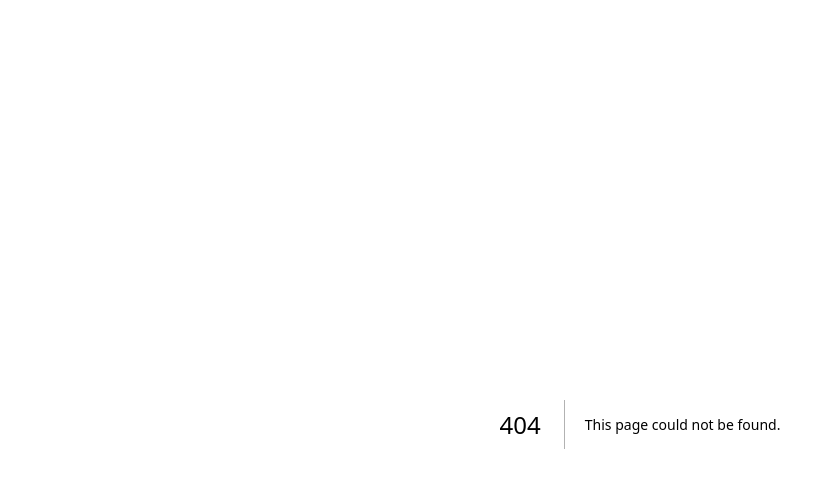
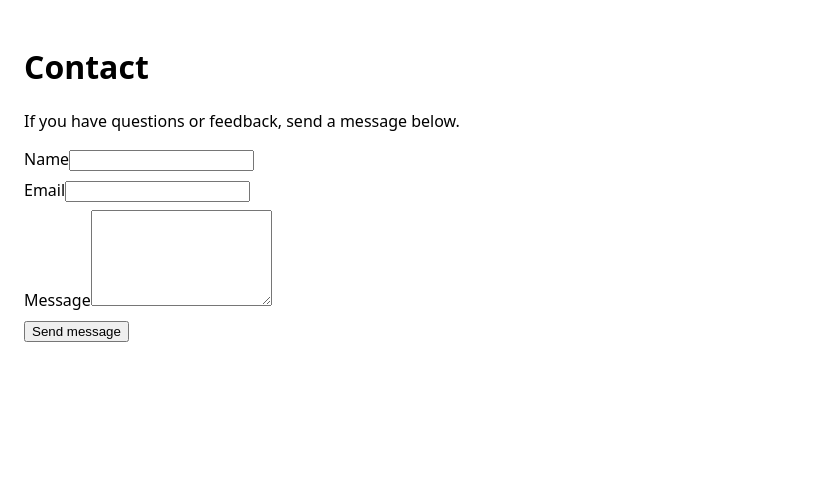
Before and after one commit to JadonChou/rootmap-beta-demo, a Next.js app: page /contact in a window 1280 px wide. Before the commit this address had no page. Shown: the top 488 px of the page, without its empty margins (0-819 px from the left). Built offline with nearby package versions, Linux system fonts and the light colour scheme.

Commit message:
fix(rootmap): Add Contact page and API route

```diff
--- /dev/null
+++ b/app/contact/page.tsx
@@ -0,0 +1,71 @@
+"use client";
+import { useState } from "react";
+
+export default function ContactPage() {
+  const [name, setName] = useState("");
+  const [email, setEmail] = useState("");
+  const [message, setMessage] = useState("");
+  const [loading, setLoading] = useState(false);
+  const [error, setError] = useState("");
+  const [success, setSuccess] = useState("");
+
+  function validateEmail(e: string) {
+    return /\S+@\S+\.\S+/.test(e);
+  }
+
+  async function onSubmit(ev: React.FormEvent) {
+    ev.preventDefault();
+    setError("");
+    setSuccess("");
+    if (!name.trim()) return setError("Please enter your name.");
+    if (!validateEmail(email)) return setError("Please enter a valid email.");
+    if (!message.trim()) return setError("Please enter a message.");
+    setLoading(true);
+    try {
+      const res = await fetch("/api/contact", {
+        method: "POST",
+        headers: { "Content-Type": "application/json" },
+        body: JSON.stringify({ name: name.trim(), email: email.trim(), message: message.trim() }),
+      });
+      const data = await res.json();
+      if (!res.ok || !data?.ok) {
+        setError(data?.error || "Server error");
+      } else {
+        setSuccess("Message sent — thank you!");
+        setName("");
+        setEmail("");
+        setMessage("");
+      }
+    } catch (e) {
+      setError("Network error");
+    } finally {
+      setLoading(false);
+    }
+  }
+
+  return (
+    <main>
+      <h1>Contact</h1>
+      <p>If you have questions or feedback, send a message below.</p>
+      <form onSubmit={onSubmit} style={{ display: "grid", gap: 8, maxWidth: 600 }}>
+        <label>
+          Name
+          <input value={name} onChange={(e) => setName(e.target.value)} />
+        </label>
+        <label>
+          Email
+          <input value={email} onChange={(e) => setEmail(e.target.value)} />
+        </label>
+        <label>
+          Message
+          <textarea rows={6} value={message} onChange={(e) => setMessage(e.target.value)} />
+        </label>
+        <div>
+          <button type="submit" disabled={loading}>{loading ? "Sending…" : "Send message"}</button>
+        </div>
+        {error ? <p style={{ color: "red" }}>{error}</p> : null}
+        {success ? <p style={{ color: "green" }}>{success}</p> : null}
+      </form>
+    </main>
+  );
+}
```
